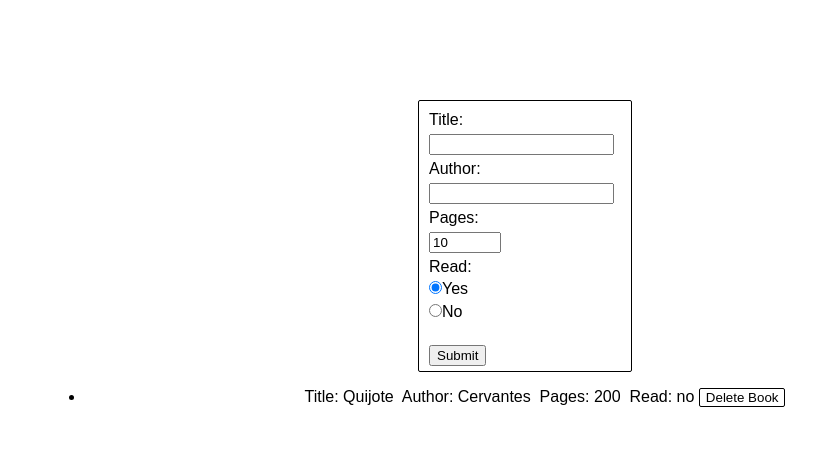
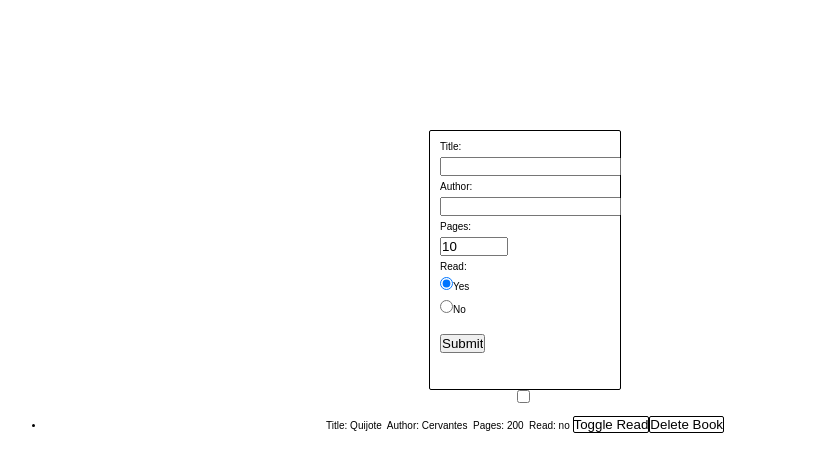
Before and after one commit to Javier-Machin/react-simple-library, a React (Create React App) app: page / in a window 1280 px wide. Shown: the top 472 px of the page, without its empty margins (115-931 px from the left). Built offline with nearby package versions, Linux system fonts and the light colour scheme.

Commit message:
Add toggle read button and functionality

```diff
--- a/src/App.css
+++ b/src/App.css
@@ -1,6 +1,19 @@
-html, body {
-  width: 100%;
+*,
+*::after,
+*::before {
   margin: 0;
+  padding: 0;
+  box-sizing: inherit;
+}
+
+html {
+  /*This defines what 1rem is*/
+  font-size: 62.5%;  /*10px wanted, 16px default size so 62.5%*/
+}
+
+body {
+  box-sizing: border-box;
+  padding: 3rem;
 }
 
 button {
--- a/src/App.js
+++ b/src/App.js
@@ -12,13 +12,27 @@ class App extends Component {
 
     this.handleBookCreate = this.handleBookCreate.bind(this);
     this.handleBookDelete = this.handleBookDelete.bind(this);
+    this.handleBookReadToggle = this.handleBookReadToggle.bind(this);
   }
 
   render() {
     return (
       <section className="main-container">
-        <BookForm handleBookCreate={this.handleBookCreate} />
-        <BookList handleBookDelete={this.handleBookDelete} books={this.state.books} />
+        <BookForm handleBookCreate={this.handleBookCreate} className="newbook__form" />
+        <div className="newbook">
+          <input type="checkbox" className="newbook__checkbox" id="navi-toggle" />
+
+          <label htmlFor="navi-toggle" className="newbook__button">
+            <span className="newbook__icon">&nbsp;</span>
+          </label>
+
+          <div className="newbook__background">&nbsp;</div>
+        </div>
+        <BookList
+          handleBookDelete={this.handleBookDelete}
+          handleBookReadToggle={this.handleBookReadToggle}
+          books={this.state.books}
+        />
       </section>
     );
   }
@@ -39,9 +53,16 @@ class App extends Component {
     }
   }
 
-  handleBookDelete(bookIndex) {
+  handleBookDelete(index) {
     return () => {
-      storageManager.deleteBook(bookIndex);
+      storageManager.deleteBook(index);
+      this.setState({books: storageManager.getBooks()});
+    }
+  }
+
+  handleBookReadToggle(index) {
+    return () => {
+      storageManager.toggleReadBook(index);
       this.setState({books: storageManager.getBooks()});
     }
   }
--- a/src/components/BookList.js
+++ b/src/components/BookList.js
@@ -11,6 +11,7 @@ class BookList extends Component {
             Author: {book.author}&nbsp;
             Pages: {book.pages}&nbsp;
             Read: {book.read}&nbsp;
+            <button onClick={this.props.handleBookReadToggle(index)}>Toggle Read</button>
             <button onClick={this.props.handleBookDelete(index)}>Delete Book</button>
           </li>
           ))}
--- a/src/modules/storageManager.js
+++ b/src/modules/storageManager.js
@@ -1,6 +1,7 @@
 const storageManager = (() => {
   const localStorage = window.localStorage;
-  let books = loadLocalStorage();
+  const books = loadLocalStorage();
+
   const getBooks = () => books;
 
   function addBook(book) {
@@ -12,6 +13,12 @@ const storageManager = (() => {
 
   function deleteBook(index) {
     books.splice(index, 1);
+
+    saveLocalStorage();
+  }
+
+  function toggleReadBook(index) {
+    books[index].read === "yes" ? books[index].read = "no" : books[index].read = "yes";
 
     saveLocalStorage();
   }
@@ -29,7 +36,7 @@ const storageManager = (() => {
     }
   }
 
-  return { addBook, deleteBook, getBooks }
+  return { addBook, deleteBook, toggleReadBook, getBooks }
 
 })();
 
```
